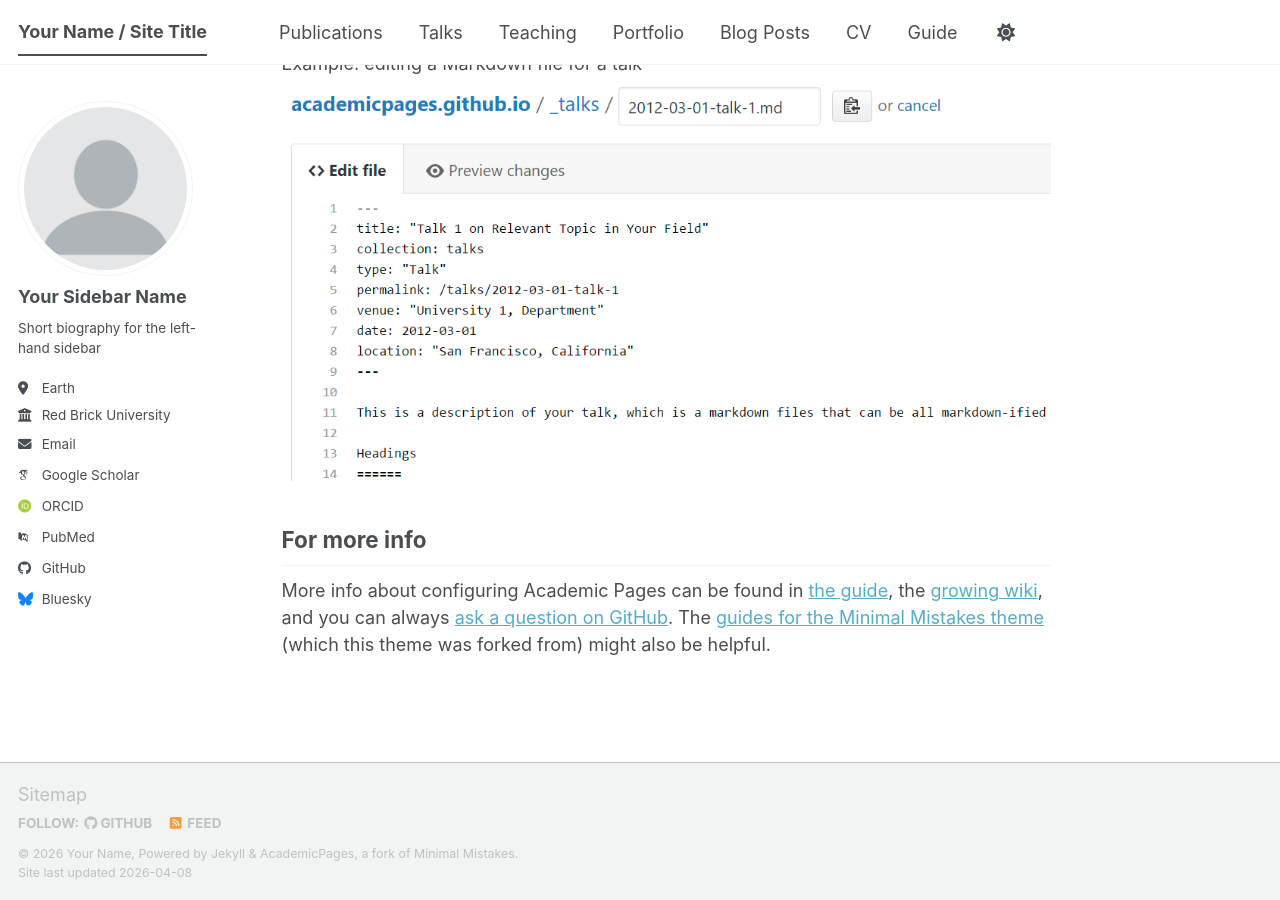
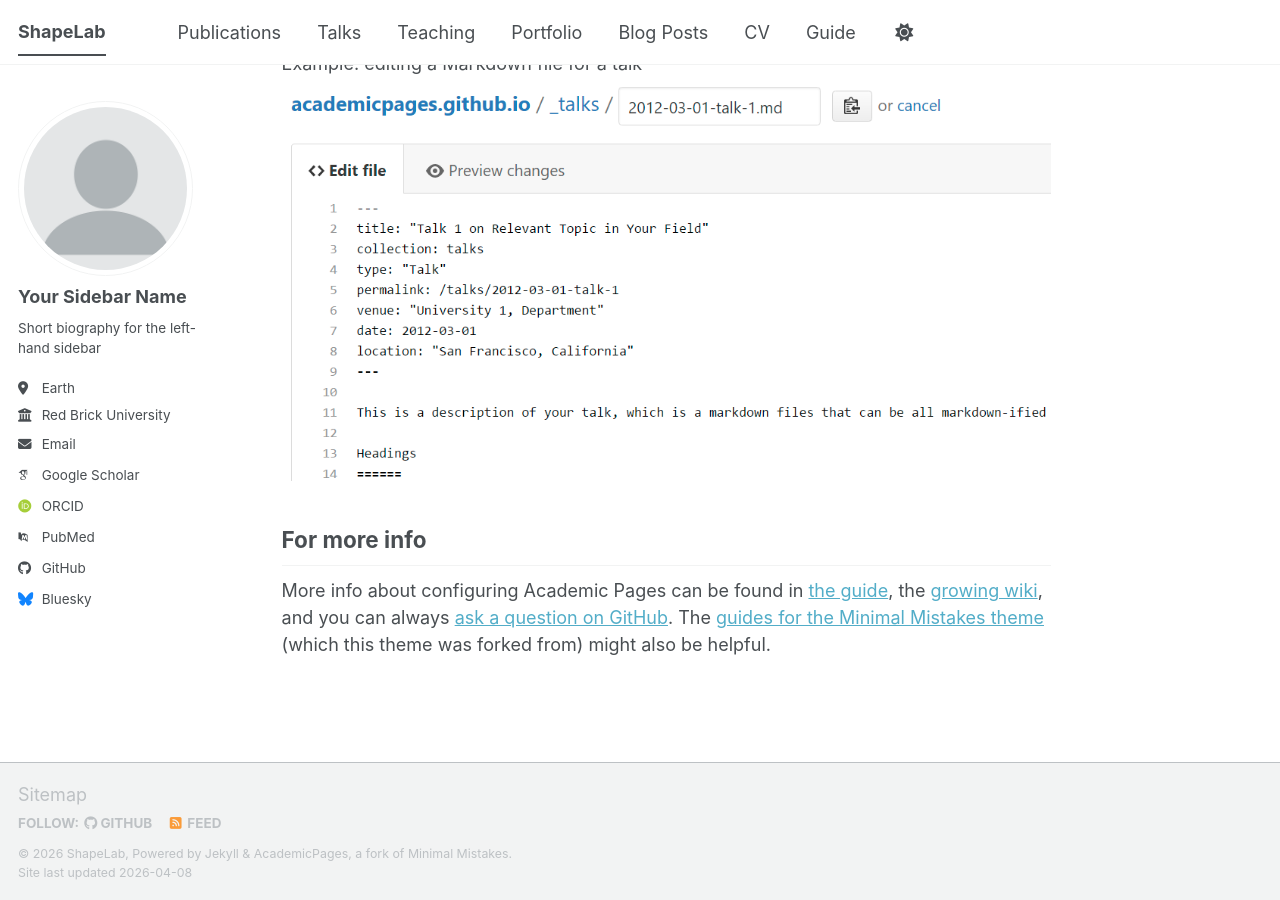
Before and after one commit to ShapeLab-HNU/ShapeLab-HNU.github.io, a Jekyll site: the page built from _pages/about.md, in a window 1280 px wide and 900 px high, scrolled down 2720 px. Built offline with Jekyll 4.4.1, drawn with Linux system fonts in a browser that asks for light colours; some web fonts are replaced; a script bundle is joined from its source files by our own code; library files that are not in the unit come from our copies.

Commit message:
Update _config.yml

```diff
--- a/_config.yml
+++ b/_config.yml
@@ -9,14 +9,14 @@
 # Basic Site Settings
 locale                   : "en-US"
 site_theme               : "default" # The available themes options are "default", "air", "sunrise", "mint", "dirt" and "contrast"
-title                    : "Your Name / Site Title"
+title                    : "ShapeLab"
 title_separator          : "-"
-name                     : &name "Your Name"
-description              : &description "Your Name's academic portfolio"   # Update this with a general description of your site, this is the default if not overridden by a page
-url                      : https://academicpages.github.io # The base hostname & protocol for your site e.g. "https://[your GitHub username].github.io",
+name                     : &name "ShapeLab"
+description              : &description "ShapeLab - Hunan University"  # Update this with a general description of your site, this is the default if not overridden by a page
+url                      : https://shapelab-hnu.github.io # The base hostname & protocol for your site e.g. "https://[your GitHub username].github.io",
                                                            # or if you already have some other page hosted on Github then use "https://[your GitHub username].github.io/[Your Repo Name]"
 baseurl                  : "" # the subpath of your site, e.g. "/blog"
-repository               : "academicpages/academicpages.github.io"
+repository               : "ShapeLab-HNU/ShapeLab-HNU.github.io"
 
 # Site Author - The following control what appear as part of the author content on the side bar.
 #               If a field is blank the icon and link will not appear, otherwise it will be shown.
```
